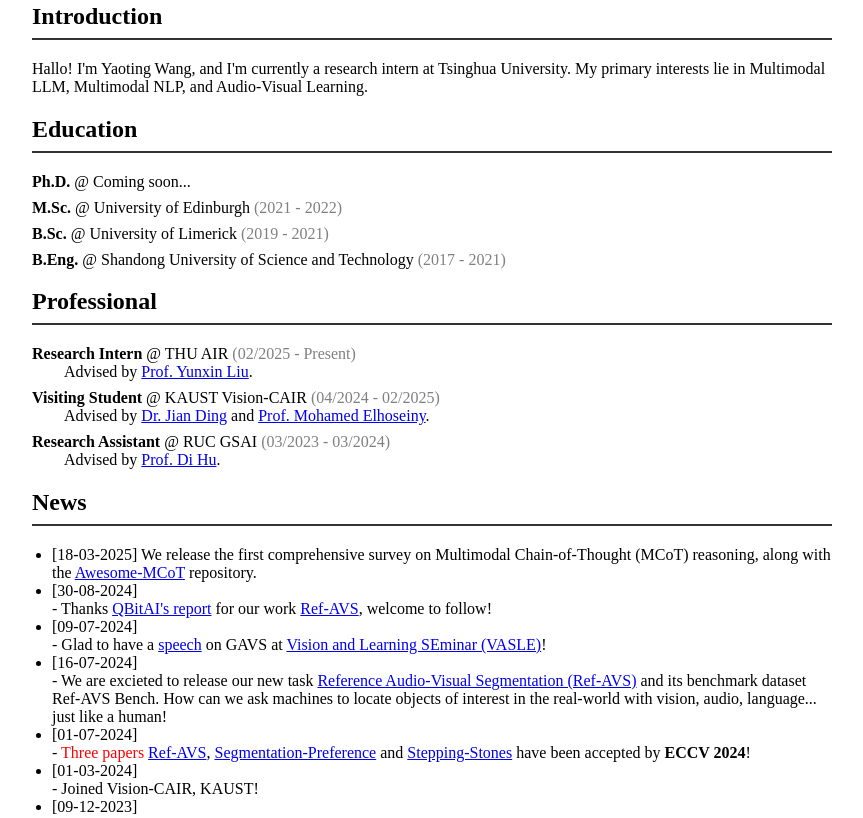
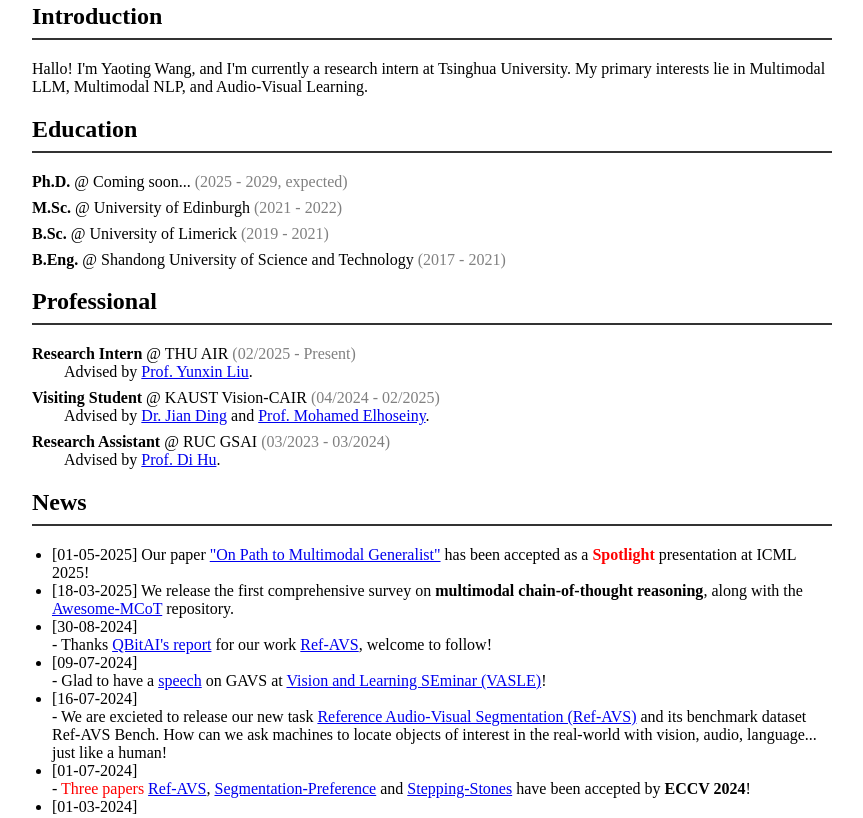
Before and after one commit to yaotingwangofficial/yaotingwangofficial.github.io, a plain HTML site: page index.html in a window 1280 px wide. Shown: the part 423-1241 px from the top of the page, without its empty margins (208-1071 px from the left). Drawn offline with Linux system fonts and the light colour scheme.

Commit message:
Update index.html

```diff
--- a/index.html
+++ b/index.html
@@ -90,7 +90,7 @@
                     <h2>Education</h2>
                     <ul class="intro-list" style="list-style-type: none; padding-left: 0;">
                         <li>
-                            <strong>Ph.D.</strong> @ Coming soon...
+                            <strong>Ph.D.</strong> @ Coming soon... <span style="color: gray;">(2025 - 2029, expected)</span>
                         </li>
                         <li>
                             <strong>M.Sc.</strong> @ University of Edinburgh <span style="color: gray;">(2021 - 2022)</span>
@@ -138,7 +138,11 @@
                 <div class="news_list">
                     <ul>
                         <li>
-                            [18-03-2025] We release the first comprehensive survey on Multimodal Chain-of-Thought (MCoT) reasoning, along with the <a href='https://github.com/yaotingwangofficial/Awesome-MCoT' target="_blank">Awesome-MCoT</a> repository.
+                            [01-05-2025] Our paper <a href="https://generalist.top/" target="_blank">"On Path to Multimodal Generalist"</a> has been accepted as a <b style="color: red;">Spotlight</b> presentation at ICML 2025!
+                        </li>
+
+                        <li>
+                            [18-03-2025] We release the first comprehensive survey on <b>multimodal chain-of-thought reasoning</b>, along with the <a href='https://github.com/yaotingwangofficial/Awesome-MCoT' target="_blank">Awesome-MCoT</a> repository.
                         </li>
                         <li>
                             [30-08-2024] <br> - Thanks <a href="https://www.qbitai.com/2024/08/186120.html" target="_blank">
```
